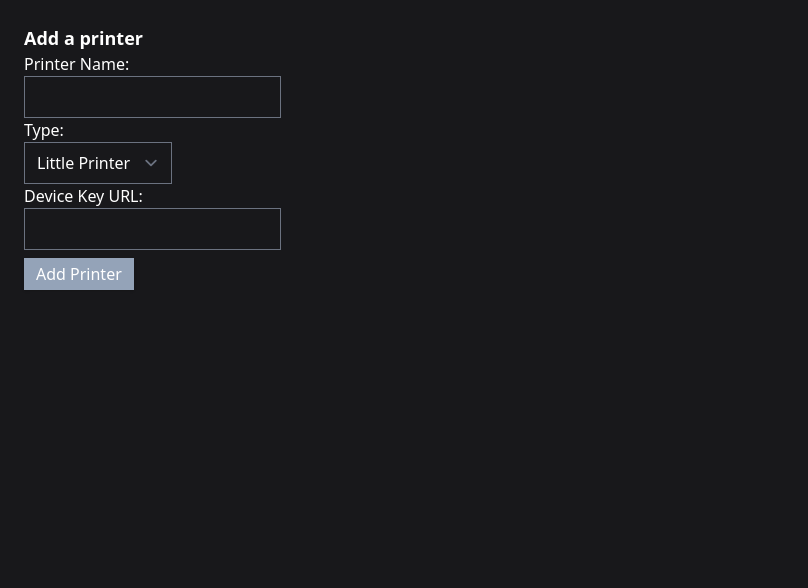
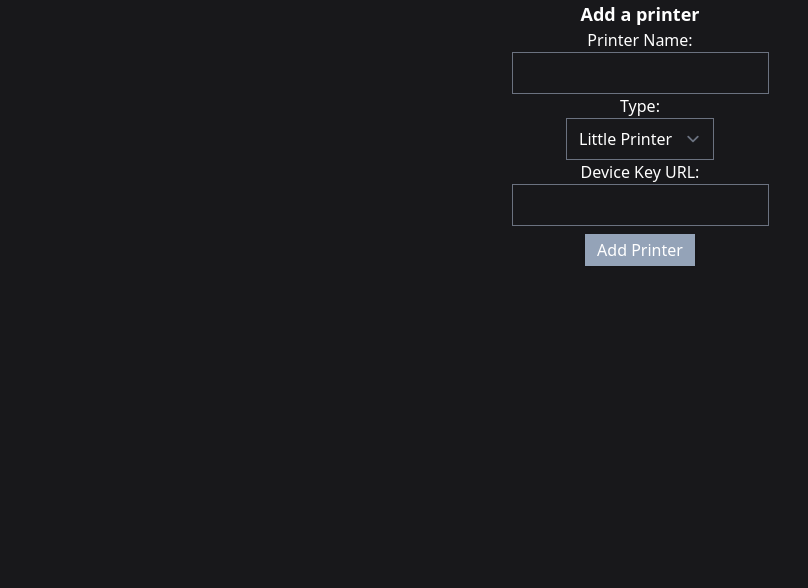
Before and after one commit to fsckyou/littleprintercontentsource, a Flask app: page /addprinter/ in a window 1280 px wide. Shown: the part 64-652 px from the top of the page, without its empty margins (0-808 px from the left). Run offline with Flask 2, Linux system fonts and the light colour scheme; style sheets or scripts are compiled from the project's sources.

Commit message:
fixed bad model references and the formatting

```diff
--- a/app.py
+++ b/app.py
@@ -287,7 +287,7 @@ def contentcatalog():
     if request.method == 'POST':
         if request.form["target_printer"]:
             session["target_printer"] = request.form["target_printer"]
-            session["target_printer_name"] = Printer.get(request.form["target_printer"]).name
+            session["target_printer_name"] = Printer.get_by_id(request.form["target_printer"]).name
             return render_template('contentcatalog.html', content_sources=content_sources)
     else:
         session["target_printer"] = None
@@ -298,7 +298,7 @@ def contentcatalog():
 def plaintext():
     if request.method == 'POST':
         if(session["target_printer"]):
-            target_printer: Printer = Printer.get(session.get("target_printer"))
+            target_printer: Printer = Printer.get_by_id(session.get("target_printer"))
             # clear this stuff cuz we're just gonna send.
             session["content_type"] = None
             session["content_to_send"] = None
@@ -331,9 +331,9 @@ def addprinter():
         if request.form['type'] == "LittlePrinter":
             printer = Printer.create(name=request.form['name'],
                                      key_url=request.form['key_url'],
-                                     owner=User.get_by_id(1)
+                                     owner=User.get_by_id(session.get('user_id'))
                                      )
-        return redirect(url_for('printers'))
+        return redirect(url_for('printers',username=session.get('username')))
     return render_template('addprinter.html')
 
 
--- a/templates/addprinter.html
+++ b/templates/addprinter.html
@@ -1,7 +1,7 @@
 {% extends "layout.html" %}
 {% block body %}
-<div class="text-lg font-bold">Add a printer</div>
-<form action="{{ url_for('addprinter') }}" method="post">
+<div class="text-lg font-bold text-center">Add a printer</div>
+<form class="text-center" action="{{ url_for('addprinter') }}" method="post">
     <div>
         <label>
             Printer Name:
--- a/templates/layout.html
+++ b/templates/layout.html
@@ -110,7 +110,7 @@
       </div>
     </nav>
 
-    <main class="flex-1 w-full p-6 justify-center">
+    <main class="container mx-auto w-3/5">
       {% block body %}
       {% endblock %}
     </main>
--- a/templates/printerslist.html
+++ b/templates/printerslist.html
@@ -1,5 +1,8 @@
 {% extends "layout.html" %}
 {% block body %}
+<a class="absolute top-18 h-10 w-10 bg-green-700 rounded-full text-3xl text-center align-middle" href={{url_for('addprinter')}}>
+    +
+</a>
 <h1 class="text-xl font-bold text-center mb-3">
 {% if session.get('username') ==  user.username %}
     Your Printers
```
Lines whose indentation alone changed are shown as unchanged.
